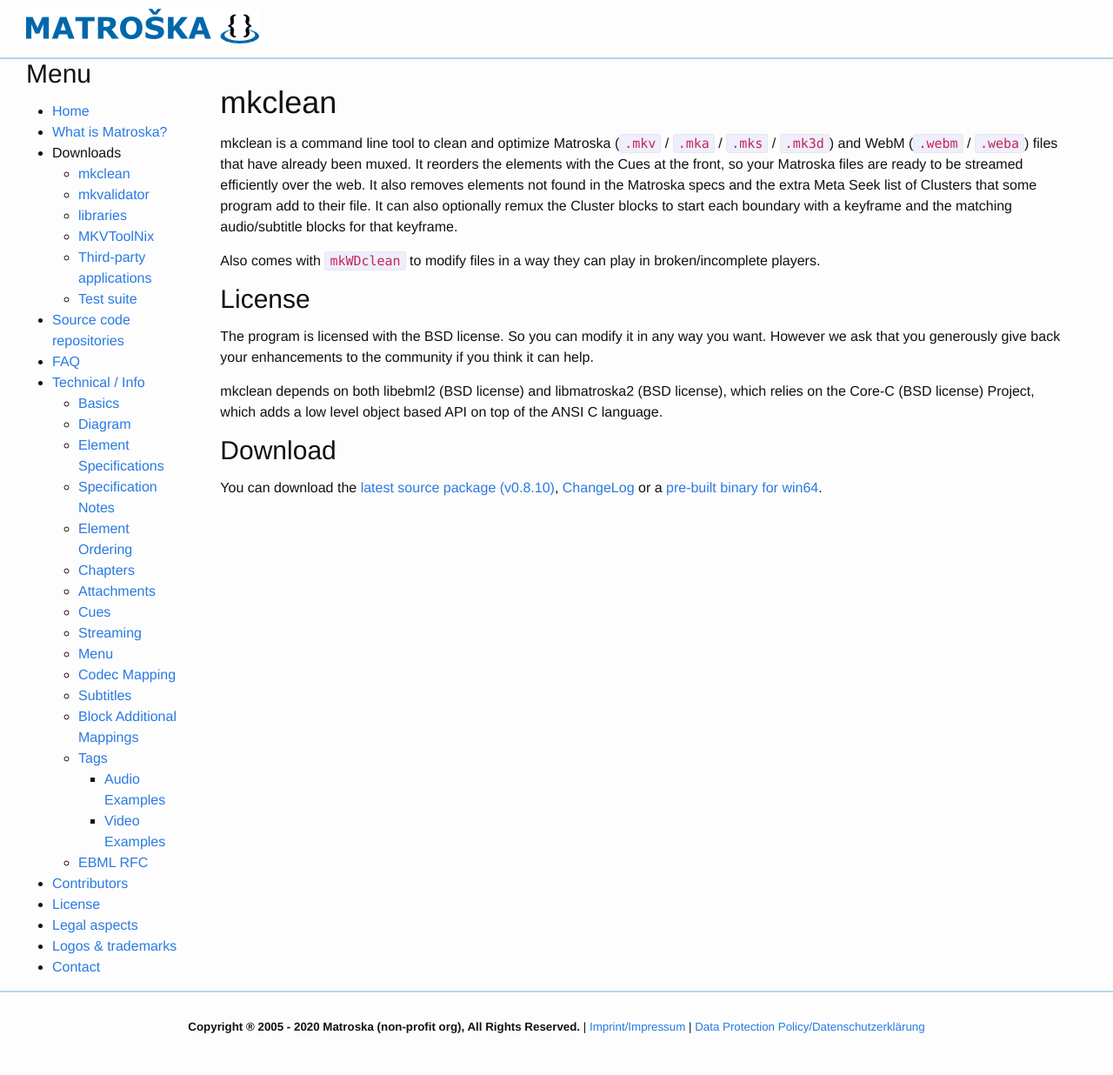
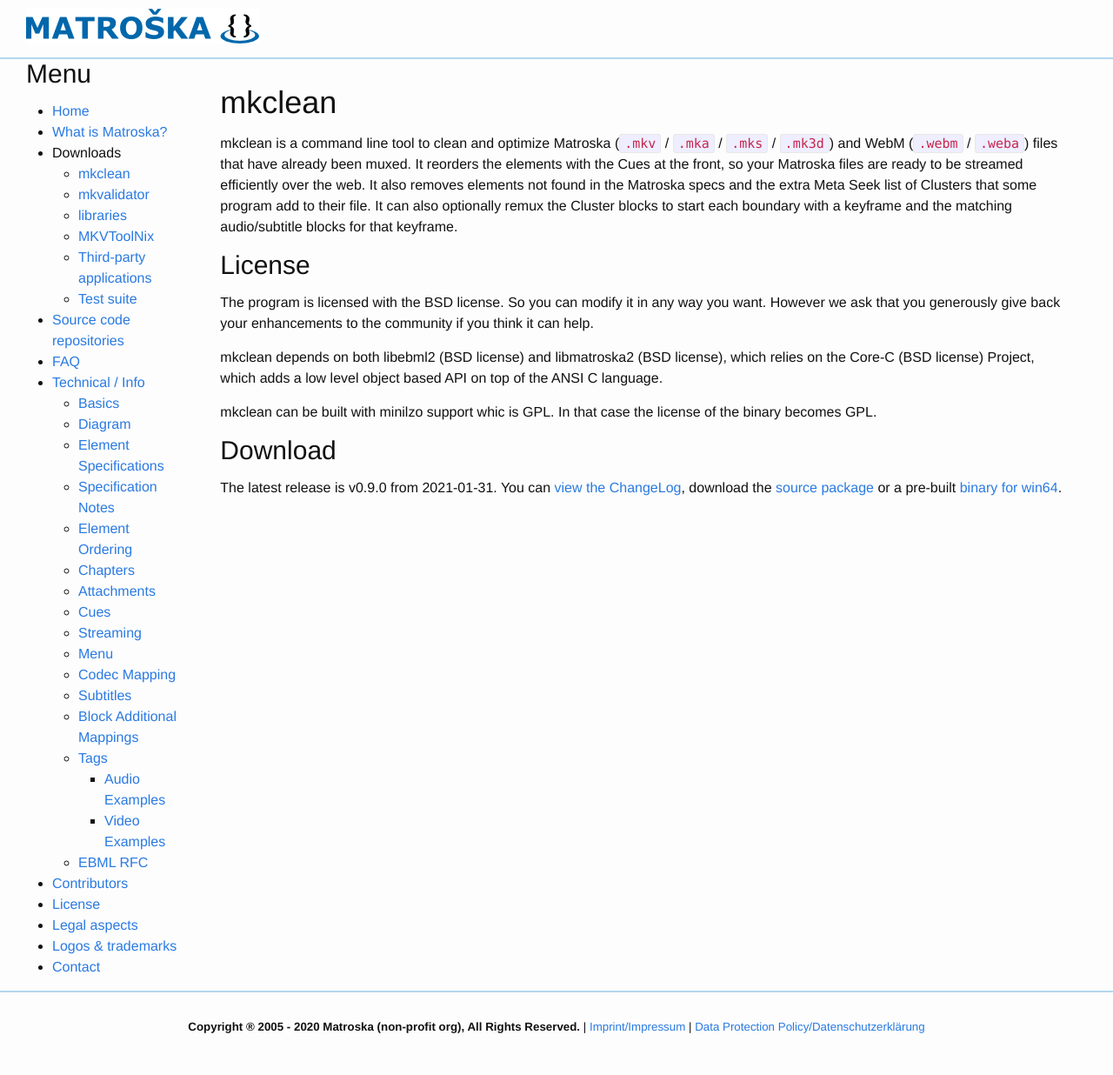
Before and after one commit to Matroska-Org/infrastructure, a Jekyll site: the page built from website/downloads/mkclean.md, in a window 1280 px wide. Shown: the whole page at 87% size. Built offline with Jekyll 4.4.1, drawn with Linux system fonts in a browser that asks for light colours.

Commit message:
update mkvalidator and mkclean links

```diff
--- a/website/downloads/mkclean.md
+++ b/website/downloads/mkclean.md
@@ -13,9 +13,6 @@ their file. It can also optionally remux the Cluster blocks to start
 each boundary with a keyframe and the matching audio/subtitle blocks
 for that keyframe.
 
-Also comes with `mkWDclean` to modify files in a way they can play in
-broken/incomplete players.
-
 ## License
 
 The program is licensed with the BSD license. So you can modify it in
@@ -26,10 +23,14 @@ mkclean depends on both libebml2 (BSD license) and libmatroska2 (BSD
 license), which relies on the Core-C (BSD license) Project, which adds
 a low level object based API on top of the ANSI C language.
 
+mkclean can be built with minilzo support whic is GPL. In that case the
+license of the binary becomes GPL.
+
 ## Download
 
-You can download the [latest source package
-(v0.8.10)](https://sourceforge.net/projects/matroska/files/mkclean/mkclean-0.8.10.tar.bz2/download),
-[ChangeLog](https://sourceforge.net/projects/matroska/files/mkclean/README.txt/view)
-or a [pre-built binary for
-win64](https://sourceforge.net/projects/matroska/files/mkclean/mkclean-0.8.10-win64.zip/download).
+The latest release is v0.9.0 from 2021-01-31. You can [view the
+ChangeLog](https://sourceforge.net/projects/matroska/files/mkclean/ChangeLog.txt/view),
+download the [source
+package](https://sourceforge.net/projects/matroska/files/mkclean/mkclean-0.9.0.tar.bz2/download)
+or a pre-built [binary for
+win64](https://sourceforge.net/projects/matroska/files/mkclean/mkclean-0.9.0-win64.zip/download).
```
Also changed, not shown: website/downloads/mkvalidator.md (+7 -4 lines).
